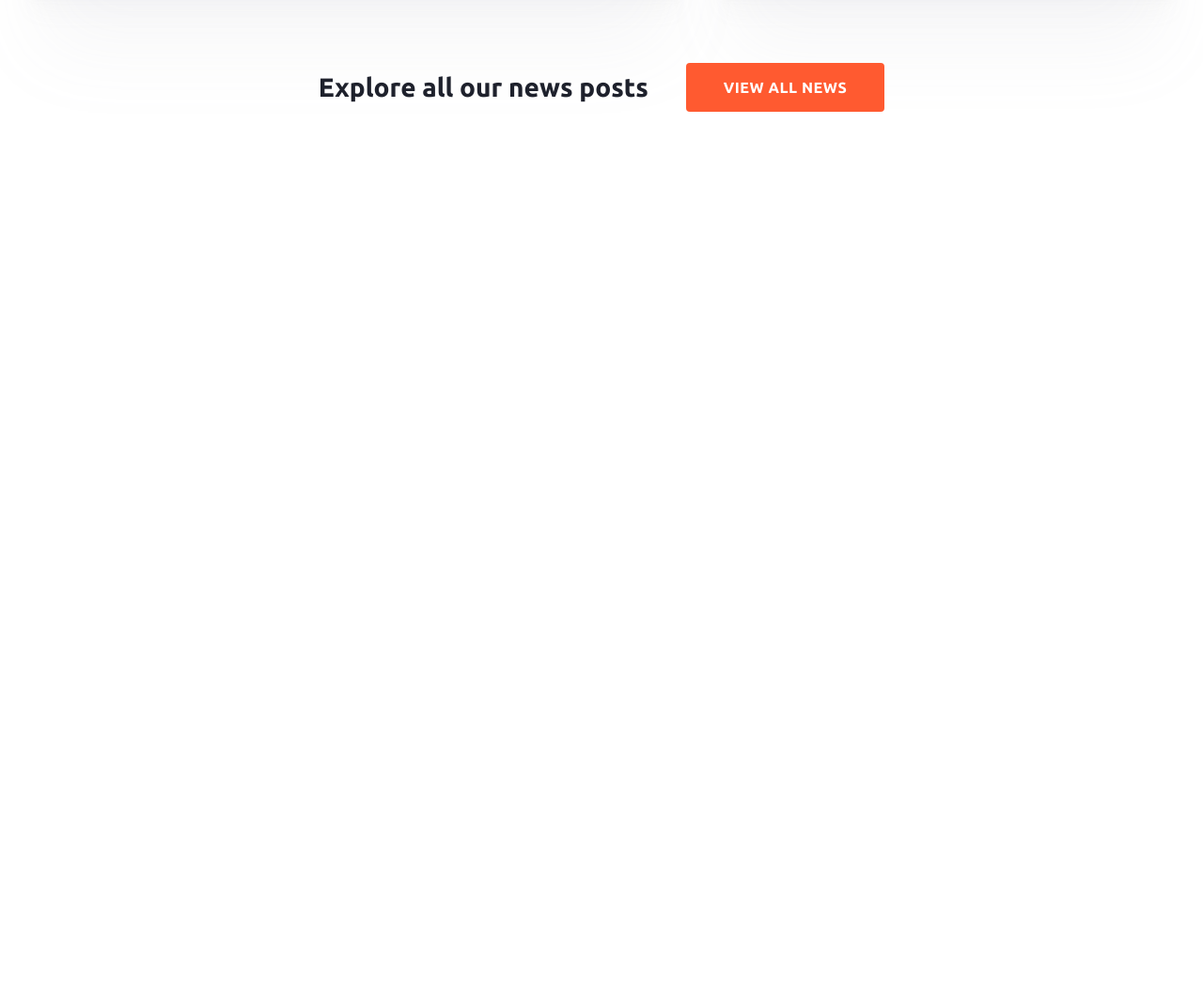
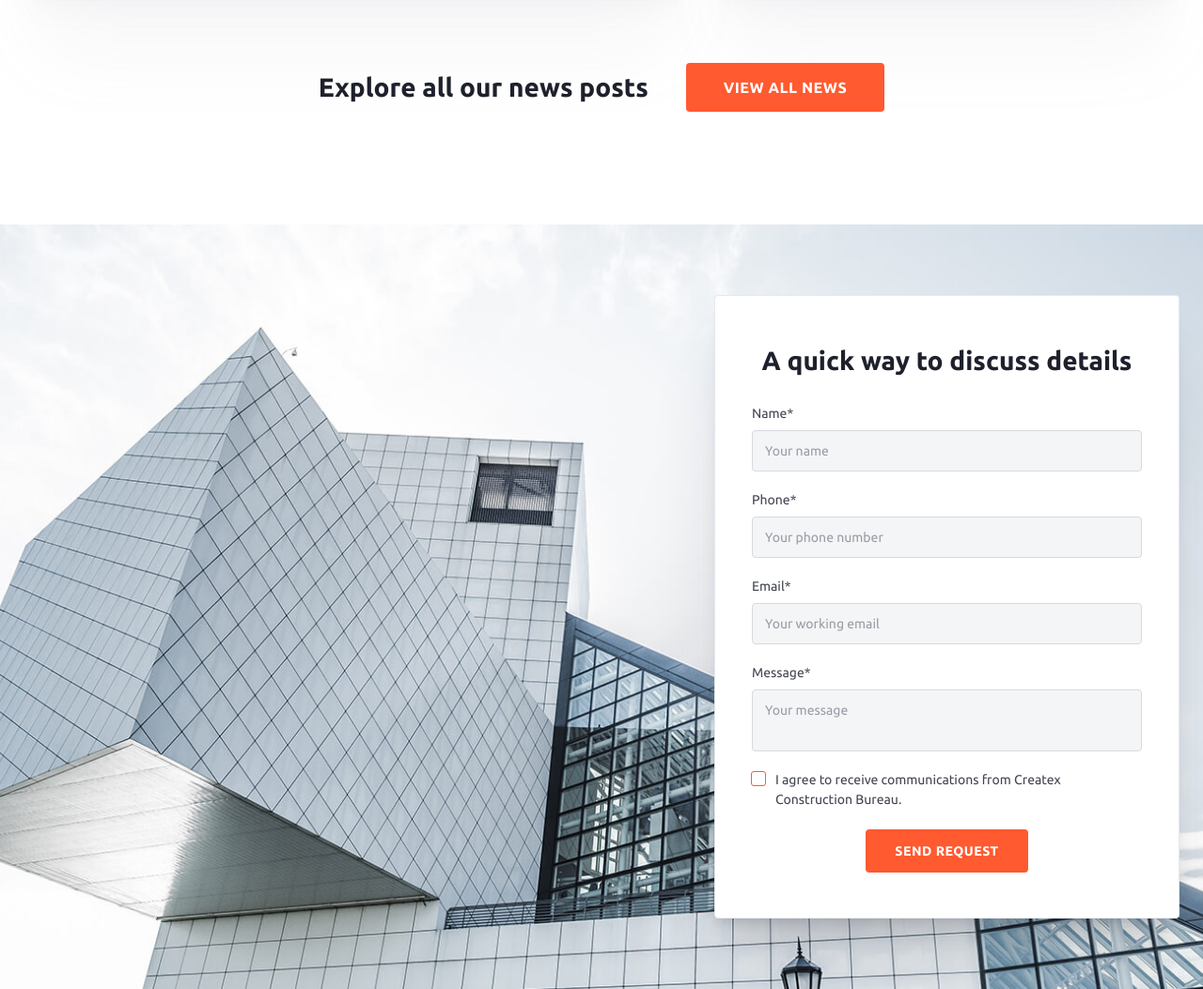
Before and after one commit to polovynka/Createx-Website, a website: page src/index.html in a window 1280 px wide. Shown: the part 7501-8554 px from the top of the page at 94% size. Before the commit the page ends 7798 px from the top, so only its background shows below. Drawn offline with nearby package versions, Linux system fonts and the light colour scheme; files that its build step writes are made by us from their sources; files whose address does not match are found by name.

Commit message:
added contacts section

```diff
--- a/src/html-parts/contacts-section.html
+++ b/src/html-parts/contacts-section.html
@@ -1 +1,42 @@
-<section class="contacts-section"></section>
+<section class="contacts-section">
+	<h2 class="visually-hidden">
+		Contacts
+	</h2>
+	<div class="container contacts-section__container">
+
+		<form id="contact-us" class="contacts-section__form contacts-form" action="#" method="post">
+			<h3 class="contacts-form__title">
+				A quick way to discuss details
+			</h3>
+
+			<label class="form-field contacts-form__form-field">
+				<span class="form-field__caption">Name*</span>
+				<input class="contacts-form__input" name="name" type="text" required placeholder="Your name">
+			</label>
+
+			<label class="form-field contacts-form__form-field">
+				<span class="form-field__caption">Phone*</span>
+				<input class="contacts-form__input" name="tel" type="tel" required placeholder="Your phone number">
+			</label>
+
+			<label class="form-field contacts-form__form-field">
+				<span class="form-field__caption">Email*</span>
+				<input class="contacts-form__input" name="email" type="email" required placeholder="Your working email">
+			</label>
+
+			<label class="form-field contacts-form__form-field">
+				<span class="form-field__caption">Message*</span>
+				<textarea class="contacts-form__input contacts-form__input--area" name="message" form="contact-us"
+					required placeholder="Your message"></textarea>
+			</label>
+
+			<label class="custom-checkbox contacts-form__custom-checkbox">
+				<input class="custom-checkbox__input" type="checkbox">
+				<span class="custom-checkbox__text">I agree to receive communications from Createx Construction
+					Bureau.</span>
+			</label>
+			<button type="submit" class="contacts-form__btn">send request</button>
+		</form>
+
+	</div>
+</section>
--- a/src/sass/_global-settings.scss
+++ b/src/sass/_global-settings.scss
@@ -36,6 +36,17 @@ body {
     margin: 0 auto;
     padding: 0 15px;
     max-width: 1260px;
+}
+
+.visually-hidden {
+    position: absolute;
+    width: 1px;
+    height: 1px;
+    margin: -1px;
+    padding: 0;
+    overflow: hidden;
+    border: 0;
+    clip: rect(0 0 0 0);
 }
 
 .btn {
@@ -84,7 +95,7 @@ body {
     line-height: 130%;
     color: $ebony-color;
 
-    &--center{
+    &--center {
         text-align: center;
     }
 }
@@ -96,11 +107,11 @@ body {
     line-height: 150%;
     color: $storm-color;
 
-    &--center{
+    &--center {
         text-align: center;
     }
 }
 
-.section-offset{
+.section-offset {
     padding-top: 120px;
 }
--- a/src/sass/components/_contacts-section.scss
+++ b/src/sass/components/_contacts-section.scss
@@ -0,0 +1,70 @@
+.contacts-section {
+	padding: 75px 0;
+	background-image: url(../images/contacts-bg.jpg);
+	background-position: center;
+	background-size: cover;
+	background-repeat: no-repeat;
+	background-color: $ebony-color;
+
+	&__container {
+		display: flex;
+		justify-content: flex-end;
+	}
+}
+
+.contacts-form {
+	background-color: $light-color;
+	display: flex;
+	flex-direction: column;
+	align-items: center;
+	padding: 48px 40px;
+	max-width: 495px;
+	border: 1px solid #e5e8ed;
+	box-shadow: 0px 60px 80px -20px rgba(30, 33, 44, 0.16), 0px 26px 24px -10px rgba(30, 33, 44, 0.1),
+		0px 12px 10px -6px rgba(30, 33, 44, 0.08), 0px 4px 4px -4px rgba(30, 33, 44, 0.05);
+	border-radius: 4px;
+
+	&__title {
+		font-size: 28px;
+		line-height: 150%;
+		font-weight: 700;
+		color: $ebony-color;
+		margin-bottom: 25px;
+		text-align: center;
+	}
+
+	&__input {
+		width: 415px;
+		height: 44px;
+		padding: 13px;
+		background: #f4f5f7;
+		border: 1px solid #d7dadd;
+		border-radius: 4px;
+		margin-bottom: 20px;
+
+		&::placeholder {
+			color: #9a9ca5;
+		}
+
+		&--area {
+			resize: none;
+			height: 66px;
+		}
+	}
+
+	&__custom-checkbox{
+		margin-bottom: 21px;
+	}
+
+	&__btn {
+		color: $light-color;
+		background-color: $primary-color;
+		padding: 1px 31px;
+		border-radius: 4px;
+		font-size: 14px;
+		line-height: 44px;
+		font-weight: 700;
+		letter-spacing: 0.5px;
+		text-transform: uppercase;
+	}
+}
--- a/src/sass/components/_recent-news.scss
+++ b/src/sass/components/_recent-news.scss
@@ -1,5 +1,6 @@
 .recent-news {
 	padding: 178px 0;
+	padding-bottom: 120px;
 
 	&__title {
 		margin-bottom: 57px;
--- /dev/null
+++ b/src/sass/components/recurring-components/_custom-checkbox.scss
@@ -0,0 +1,52 @@
+.custom-checkbox {
+	&__input {
+		position: absolute;
+		opacity: 0;
+	}
+
+	&__text {
+		position: relative;
+		display: inline-block;
+		padding-left: 24px;
+		font-size: 14px;
+		line-height: 150%;
+		color: $grey-color;
+	}
+
+	&__text::before {
+		content: "";
+		position: absolute;
+		left: -2px;
+		top: 1px;
+		display: inline-block;
+		border: 1px solid $primary-color;
+		border-radius: 3px;
+		width: 16px;
+		height: 16px;
+		transition: background-color 0.3s ease-in-out;
+	}
+
+	&__text::after {
+		content: "";
+		position: absolute;
+		left: -2px;
+		top: 1px;
+		width: 16px;
+		height: 16px;
+		background-image: url("../images/check-box.svg");
+		background-position: center;
+		background-size: 10px 8px;
+		background-repeat: no-repeat;
+		opacity: 0;
+		transition: opacity 0.3s ease-in-out;
+	}
+
+	&__input:checked + &__text::before {
+		background-color: $primary-color;
+	}
+
+	&__input:checked + &__text::after {
+		opacity: 1;
+	}
+
+}
--- a/src/sass/styles.scss
+++ b/src/sass/styles.scss
@@ -11,11 +11,11 @@
 // ----- components ------
 
 // ----- repeated components ------
-
-@import "components/repeated-components/form-field";
-@import "components/repeated-components/slider-nav";
-@import "components/repeated-components/learn-more";
-@import "components/repeated-components/partners";
+@import "components/recurring-components/custom-checkbox";
+@import "components/recurring-components/form-field";
+@import "components/recurring-components/slider-nav";
+@import "components/recurring-components/learn-more";
+@import "components/recurring-components/partners";
 
 // ----- main components ------
 
```
Also changed, not shown: dist/css/styles.min.css, dist/images/check-box.svg (added), dist/images/contacts-bg.jpg (added), dist/images/contacts-bg.webp (added), dist/index.html, src/images/check-box.svg (added), src/images/contacts-bg.jpg (added), src/sass/components/recurring-components/_form-field.scss (renamed from src/sass/components/repeated-components/_form-field.scss), src/sass/components/recurring-components/_learn-more.scss (renamed from src/sass/components/repeated-components/_learn-more.scss), src/sass/components/recurring-components/_partners.scss (renamed from src/sass/components/repeated-components/_partners.scss), src/sass/components/recurring-components/_slider-nav.scss (renamed from src/sass/components/repeated-components/_slider-nav.scss).
